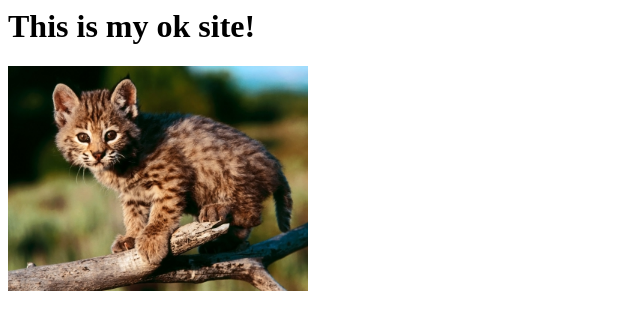
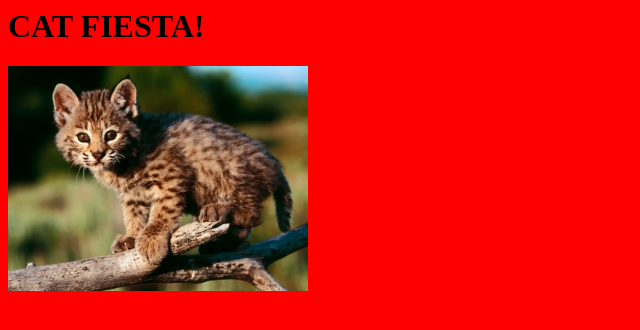
Before and after one commit to diegoveggie/classexample, a plain HTML site: page index.html in a window 1280 px wide. Shown: the whole page, without its empty margins (0-640 px from the left). Drawn offline with Linux system fonts and the light colour scheme.

Commit message:
changed headline and background colour

```diff
--- a/css/style.css
+++ b/css/style.css
@@ -1,3 +1,7 @@
 img {
   width: 300px;
 }
+
+body {
+	background: red;
+}
--- a/index.html
+++ b/index.html
@@ -5,7 +5,7 @@
   <link rel="stylesheet" type="text/css" href="css/style.css">
 </head>
 <body>
-  <h1>This is my ok site!</h1>
+  <h1>CAT FIESTA!</h1>
   <img src="images/kittens.jpg">
 </body>
 </html>
```
